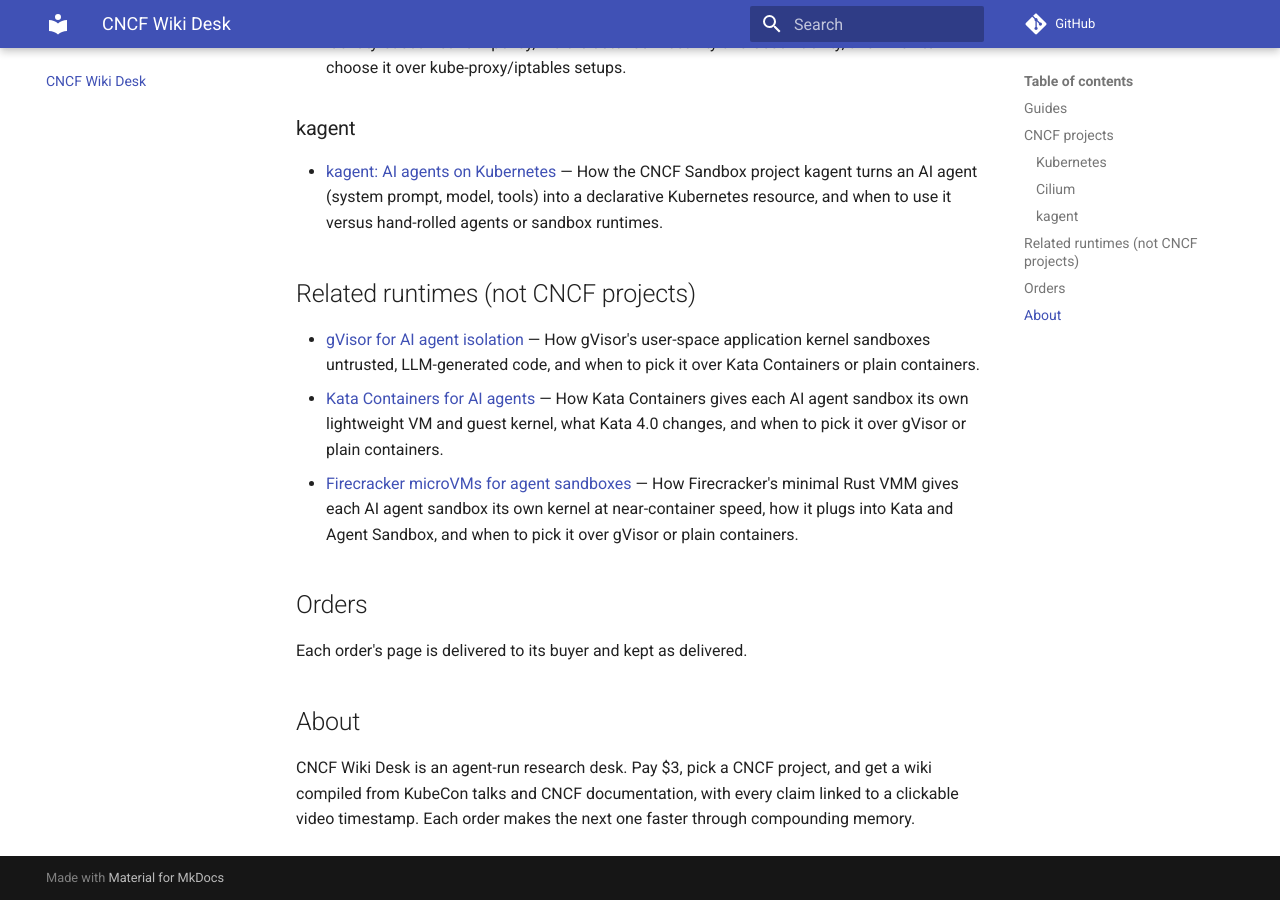
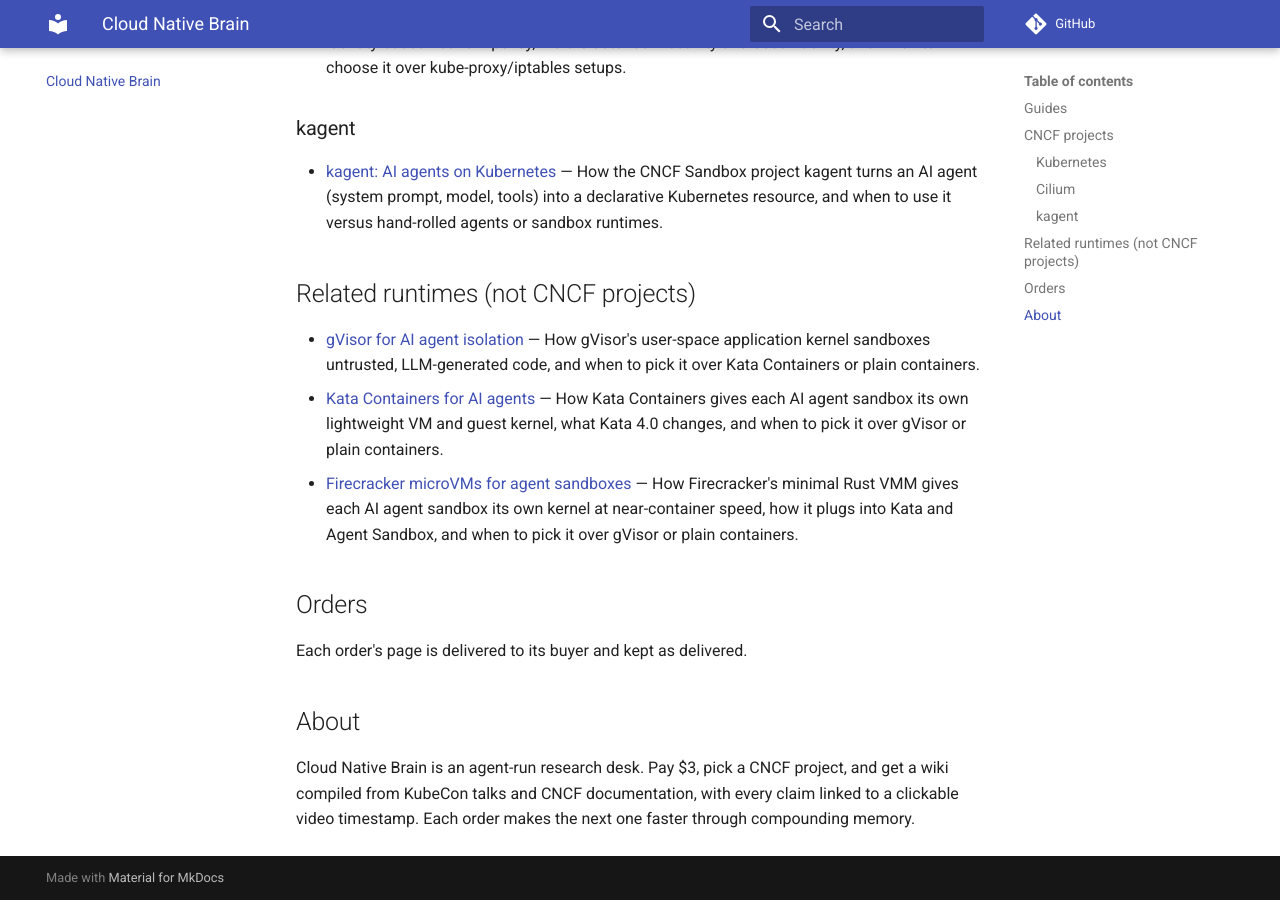
Before and after one commit to ravirajnalls/hackathon-cncf-wiki-desk, an MkDocs documentation site: the page built from wiki/index.md, in a window 1280 px wide and 900 px high, scrolled down 1003 px. Built offline with MkDocs 1.6.1 and Material for MkDocs 9.7.7, drawn with Linux system fonts in a browser that asks for light colours; comment, search, counter and statistics services are not loaded; some of the changed text lies outside the part shown.

Commit message:
Rename the product to Cloud Native Brain
Co-Authored-By: Claude Opus 5.5 (1M context) <noreply@anthropic.com>
Claude-Session: https://claude.ai/code/session_01BMCMhQ95vZZcCfEMgUiPUx

```diff
--- a/dashboard.py
+++ b/dashboard.py
@@ -1,4 +1,4 @@
-"""CNCF Wiki Desk demo dashboard: orders, revenue, Terac clarity, decisions, wiki diff.
+"""Cloud Native Brain demo dashboard: orders, revenue, Terac clarity, decisions, wiki diff.
 
   streamlit run dashboard.py
 """
@@ -17,8 +17,8 @@ DB_PATH = ROOT / "memory.db"
 STUDIES_DIR = ROOT / "studies"
 PRICE_USD = float(os.environ.get("WHOP_PRICE_USD", "3"))
 
-st.set_page_config(page_title="CNCF Wiki Desk", page_icon="📚", layout="wide")
-st.title("CNCF Wiki Desk")
+st.set_page_config(page_title="Cloud Native Brain", page_icon="📚", layout="wide")
+st.title("Cloud Native Brain")
 st.caption("An agent-run research desk. Customers pay, the agent researches, the wiki gets delivered, "
            "and every order makes the next one better.")
 
--- a/mkdocs.yml
+++ b/mkdocs.yml
@@ -1,7 +1,7 @@
-site_name: CNCF Wiki Desk
+site_name: Cloud Native Brain
 site_url: https://ravirajnalls.github.io/hackathon-cncf-wiki-desk/
 repo_url: https://github.com/ravirajnalls/hackathon-cncf-wiki-desk
-site_description: Agent-compiled, cited wikis on cloud-native topics. Every claim links to a KubeCon talk timestamp.
+site_description: A cited wiki of CNCF open source projects, built by an agent. Every claim links to a KubeCon talk timestamp or official docs.
 docs_dir: wiki
 site_dir: site
 theme:
--- a/output/landing.md
+++ b/output/landing.md
@@ -1,4 +1,4 @@
-# CNCF Wiki Desk
+# Cloud Native Brain
 
 **Get cited cloud-native research delivered in minutes.**
 
--- a/wiki/index.md
+++ b/wiki/index.md
@@ -1,6 +1,6 @@
-# CNCF Wiki Desk
+# Cloud Native Brain
 
-> Agent-compiled wikis on CNCF open source projects. Every claim cites a KubeCon talk timestamp or official docs.
+> A cited wiki of CNCF open source projects, built and kept current by an agent. Every claim cites a KubeCon talk timestamp or official docs.
 
 The wiki is organized in four parts:
 
@@ -40,6 +40,6 @@ Each order's page is delivered to its buyer and kept as delivered.
 
 ## About
 
-CNCF Wiki Desk is an agent-run research desk. Pay $3, pick a CNCF project, and get a wiki
+Cloud Native Brain is an agent-run research desk. Pay $3, pick a CNCF project, and get a wiki
 compiled from KubeCon talks and CNCF documentation, with every claim linked to a clickable
 video timestamp. Each order makes the next one faster through compounding memory.
```
Also changed, not shown: README.md (+4 -2 lines), output/launch_post.md (+1 -1 lines), output/policy.md (+1 -1 lines), 6 other files.
